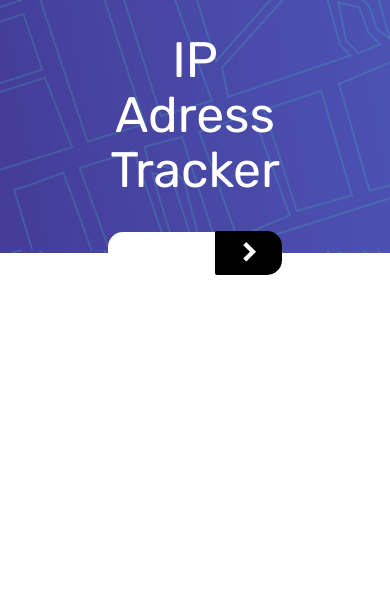
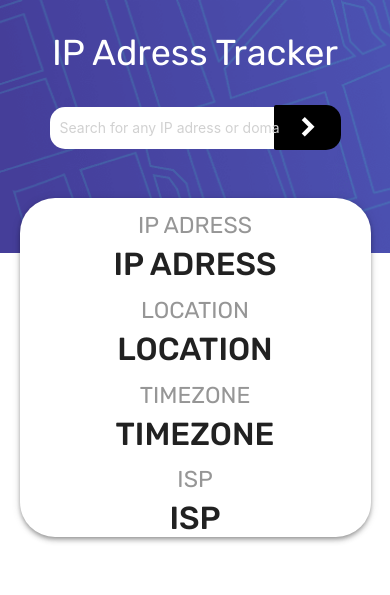
Before and after one commit to diegopagini/IP-Adress-Tracker_JS, a plain HTML site: page index.html in a window 390 px wide. Drawn offline with nearby package versions, Linux system fonts and the light colour scheme.

Commit message:
diseño listo

```diff
--- a/index.html
+++ b/index.html
@@ -28,7 +28,10 @@
       href="https://cdnjs.cloudflare.com/ajax/libs/materialize/1.0.0/css/materialize.min.css"
     />
 
-    <link href="https://fonts.googleapis.com/css2?family=Rubik:wght@400;500;700&display=swap" rel="stylesheet">
+    <link
+      href="https://fonts.googleapis.com/css2?family=Rubik:wght@400;500;700&display=swap"
+      rel="stylesheet"
+    />
 
     <link rel="stylesheet" href="style.css" />
 
@@ -40,22 +43,54 @@
       <div>
         <div class="row center-align">
           <div class="col s12 m12">
-            <h2>IP Adress Tracker</h2>
+            <h2 class="title">IP Adress Tracker</h2>
           </div>
           <div class="col s12 m12">
             <form class="form">
               <div class="input-field">
-                <input id="search" type="search" required>
+                <input
+                  id="search"
+                  type="search"
+                  required
+                  placeholder="Search for any IP adress or domain"
+                />
                 <label class="label-icon" for="search"></label>
               </div>
-                  <button class="btn" id="btn">
-                    <i class="material-icons submit valign-wrapper">chevron_right</i>
-                  </button>
-                </form>
+              <button class="btn" id="btn">
+                <i class="material-icons submit valign-wrapper"
+                  >chevron_right</i
+                >
+              </button>
+            </form>
           </div>
         </div>
       </div>
     </header>
+
+    <main>
+      <div class="container">
+        <table class="table z-depth-2">
+          <tr>
+            <td class="td">
+              <h5 class="table-title">IP ADRESS</h5>
+              <h4 class="value">IP ADRESS</h4>
+            </td>
+            <td class="td">
+              <h5 class="table-title">LOCATION</h5>
+              <h4 class="value">LOCATION</h4>
+            </td>
+            <td class="td">
+              <h5 class="table-title">TIMEZONE</h5>
+              <h4 class="value">TIMEZONE</h4>
+            </td>
+            <td class="td">
+              <h5 class="table-title">ISP</h5>
+              <h4 class="value">ISP</h4>
+            </td>
+          </tr>
+        </table>
+      </div>
+    </main>
 
     <script src="https://cdnjs.cloudflare.com/ajax/libs/materialize/1.0.0/js/materialize.min.js"></script>
 
--- a/style.css
+++ b/style.css
@@ -1,9 +1,15 @@
+:root {
+  --dark-gray: hsl(0, 0%, 59%);
+}
+
 body {
   font-family: 'Rubik', sans-serif;
 }
 
 .header {
   background: url('/images/pattern-bg.png');
+  background-repeat: no-repeat;
+  background-size: cover;
   height: 30vh;
 }
 
@@ -34,10 +40,12 @@ div.input-field {
 #search {
   margin: 0;
   border: 0;
+  margin-left: 30px;
+  font-size: 20px;
 }
 
 #btn {
-  height: 44px;
+  height: 45px;
   box-shadow: none;
   border: none;
   border-top-right-radius: 15px;
@@ -49,3 +57,64 @@ div.input-field {
   font-weight: 900;
   font-size: 35px;
 }
+
+.table {
+  position: relative;
+  top: -55px;
+  z-index: 100;
+  background-color: white;
+  border-radius: 35px;
+}
+
+.table tr {
+  border: none;
+}
+
+.table-title {
+  display: flex;
+  justify-content: center;
+  align-items: center;
+  color: var(--dark-gray);
+  font-weight: 400;
+}
+
+.value {
+  display: flex;
+  justify-content: center;
+  align-items: center;
+  text-align: center;
+  height: 100px;
+  font-weight: 500;
+}
+
+@media screen and (max-width: 600px) {
+  .row.center-align {
+    width: 80%;
+  }
+  .table tr {
+    display: flex;
+    flex-direction: column;
+    justify-content: center;
+    align-items: center;
+  }
+
+  #search {
+    font-size: 14px;
+  }
+
+  .value {
+    height: 10px;
+  }
+
+  .title {
+    font-size: 36px;
+  }
+
+  #search {
+    margin-left: 10px;
+  }
+
+  .td {
+    padding: 0;
+  }
+}
```
